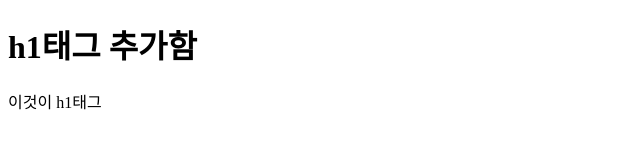
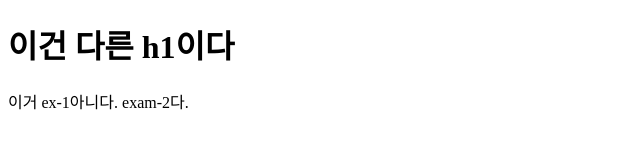
Before and after one commit to skybluejean/Git_MidTest_byJin, a plain HTML site: page index.html in a window 1280 px wide. Shown: the whole page, without its empty margins (0-640 px from the left). Drawn offline with Linux system fonts and the light colour scheme.

Commit message:
exam-2의 내용 추가

```diff
--- a/index.html
+++ b/index.html
@@ -12,8 +12,8 @@
 
 <body>
 
-  <h1>h1태그 추가함</h1>
-  <p>이것이 h1태그</p>
+  <h1>이건 다른 h1이다</h1>
+  <p>이거 ex-1아니다. exam-2다.</p>
 
 </body>
 
```
